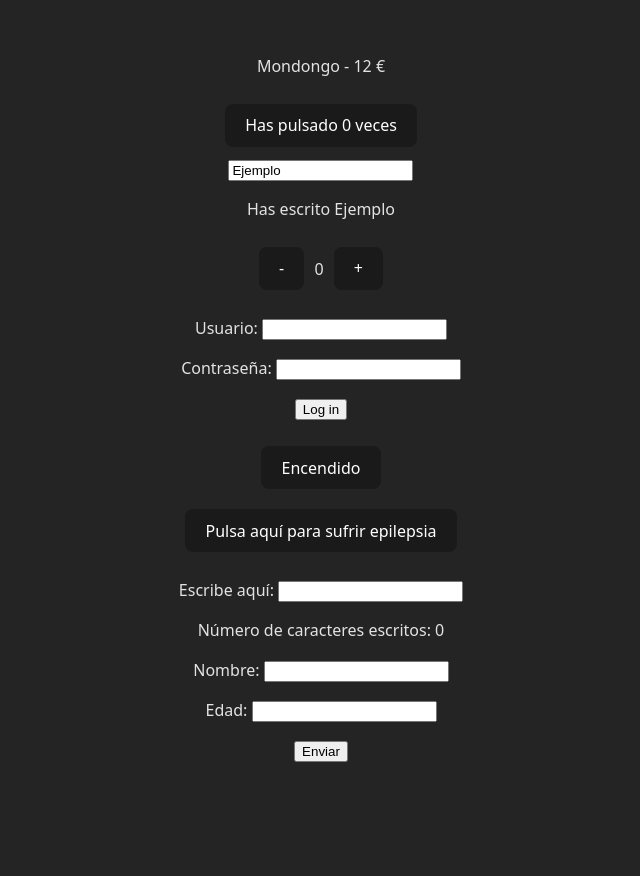
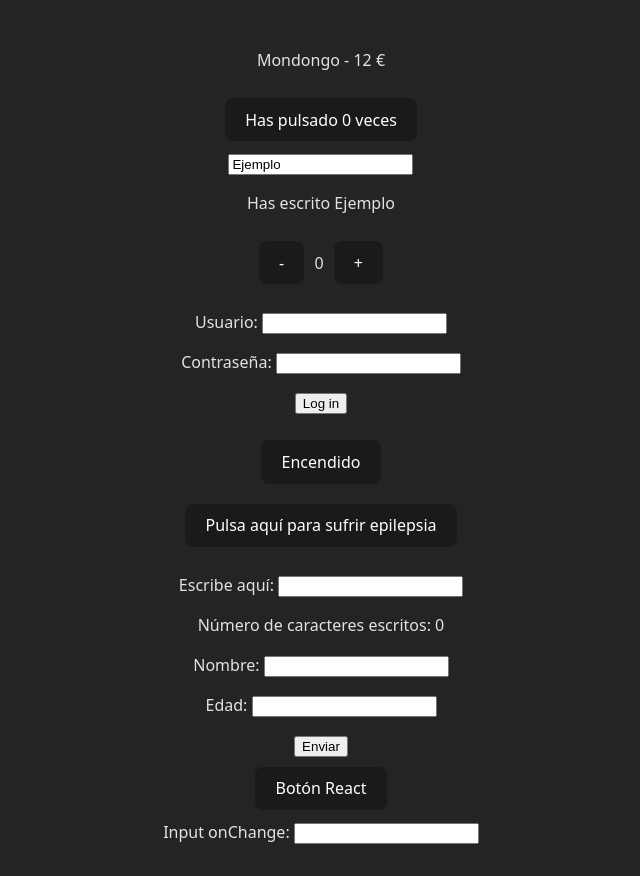
Before and after one commit to Iricasper/Cliente-01-hola-mundo, a React (Vite) app: page / in a window 1280 px wide. Shown: the whole page, without its empty margins (319-959 px from the left). Before the commit the page ends 800 px from the top, so only its background shows below. Built offline with nearby package versions, Linux system fonts and the light colour scheme.

Commit message:
Botón cuántico y 7.c

```diff
--- a/src/components/BotonColores.jsx
+++ b/src/components/BotonColores.jsx
@@ -12,7 +12,6 @@ function BotonColores() {
       document.body.style.backgroundColor = `red`
       document.body.style.filter = `hue-rotate(${coloresDeg}deg)`
     }, 5)
-
   }
   useEffect(() => {
     encendido && getRotatedIdiot()
--- /dev/null
+++ b/src/components/BotonComparado.jsx
@@ -0,0 +1,25 @@
+import React from "react"
+
+function BotonJS() {
+  alert("Botón hecho con HTML+JS")
+}
+
+function BotonReact() {
+  alert("Botón hecho con React")
+}
+
+let button = document.createElement("button")
+button.onclick = BotonJS
+button.innerText = "Botón JS"
+let divs = document.getElementsByTagName("div")
+divs[divs.length - 1].appendChild(button)
+
+function BotonComparado() {
+  return (
+    <div>
+      <button onClick={BotonReact}>Botón React</button>
+    </div>
+  )
+}
+
+export default BotonComparado
--- /dev/null
+++ b/src/components/InputOnChange.jsx
@@ -0,0 +1,22 @@
+import React, { useState } from "react"
+
+function InputOnChange() {
+  const [texto, setTexto] = useState("")
+  return (
+    <div>
+      <label id="inputOnChange" name="inputOnChange">
+        Input onChange:{" "}
+      </label>
+      <input
+        forhtml="inputOnChange"
+        type="text"
+        onChange={(e) => {
+          setTexto(e.target.value)
+          console.log(e.nativeEvent)
+        }}
+      ></input>
+    </div>
+  )
+}
+
+export default InputOnChange
--- a/src/main.jsx
+++ b/src/main.jsx
@@ -21,6 +21,8 @@ import Interruptor from "./components/Interruptor.jsx"
 import BotonColores from "./components/BotonColores.jsx"
 import FormCaracteres from "./components/FormCaracteres.jsx"
 import FormDatosPersona from "./components/FormDatosPersona.jsx"
+import BotonComparado from "./components/BotonComparado.jsx"
+import InputOnChange from "./components/InputOnChange.jsx"
 
 createRoot(document.getElementById("root")).render(
   <StrictMode>
@@ -44,5 +46,7 @@ createRoot(document.getElementById("root")).render(
     <BotonColores />
     <FormCaracteres />
     <FormDatosPersona />
+    <BotonComparado />
+    <InputOnChange />
   </StrictMode>
 )
```
Also changed, not shown: src/components/ListaBotones.jsx (added, +13 -0 lines).
